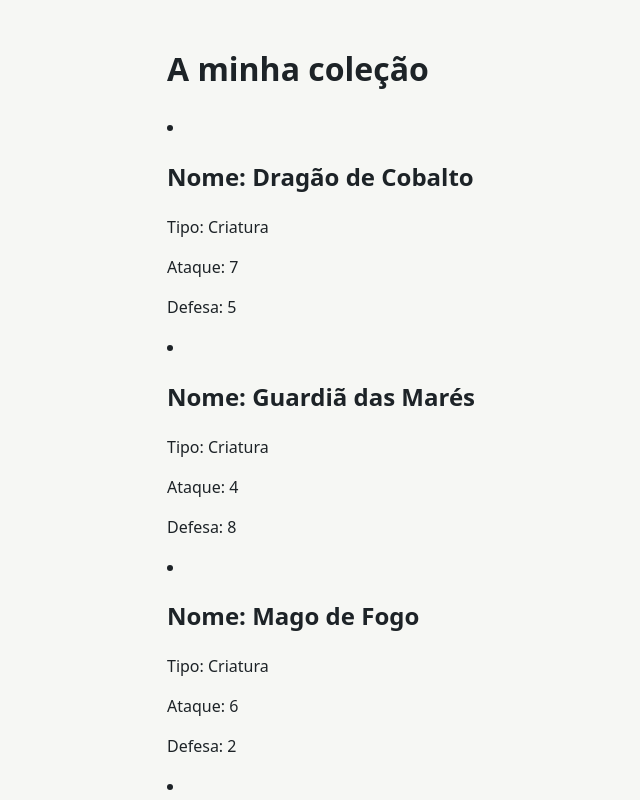
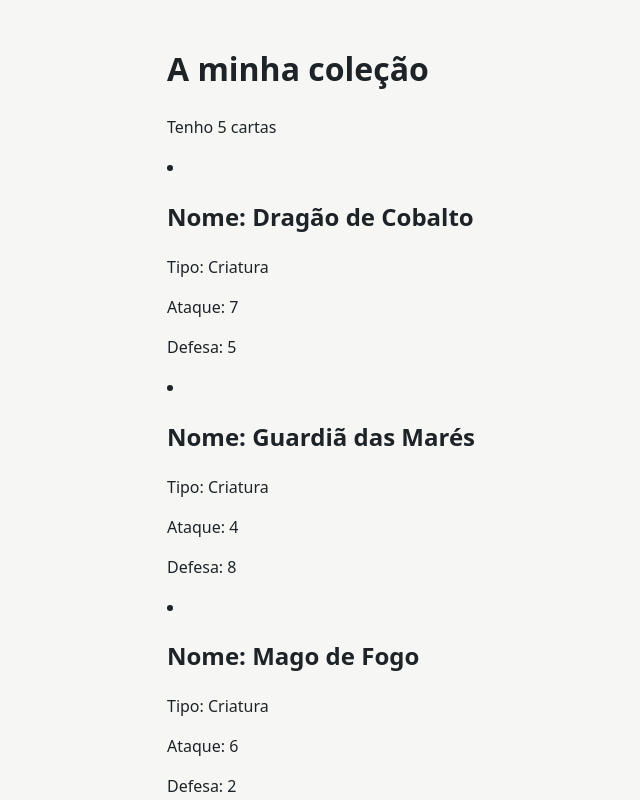
Before and after one commit to tomas881/ficha3-TomasJardim, a React (Vite) app: page / in a window 1280 px wide. Shown: the top 800 px of the page, without its empty margins (153-793 px from the left). Built offline with nearby package versions, Linux system fonts and the light colour scheme.

Commit message:
feat: mostrar quantas cartas tenho

```diff
--- a/src/App.jsx
+++ b/src/App.jsx
@@ -24,7 +24,7 @@ function App() {
   return (
     <main>
       <h1>A minha coleção</h1>
-
+    <p>Tenho {cards.length} cartas</p>
     <p>{cards.map((card, index) => (
       <Card key = {index} card={card}/>
     ))}</p>
```
